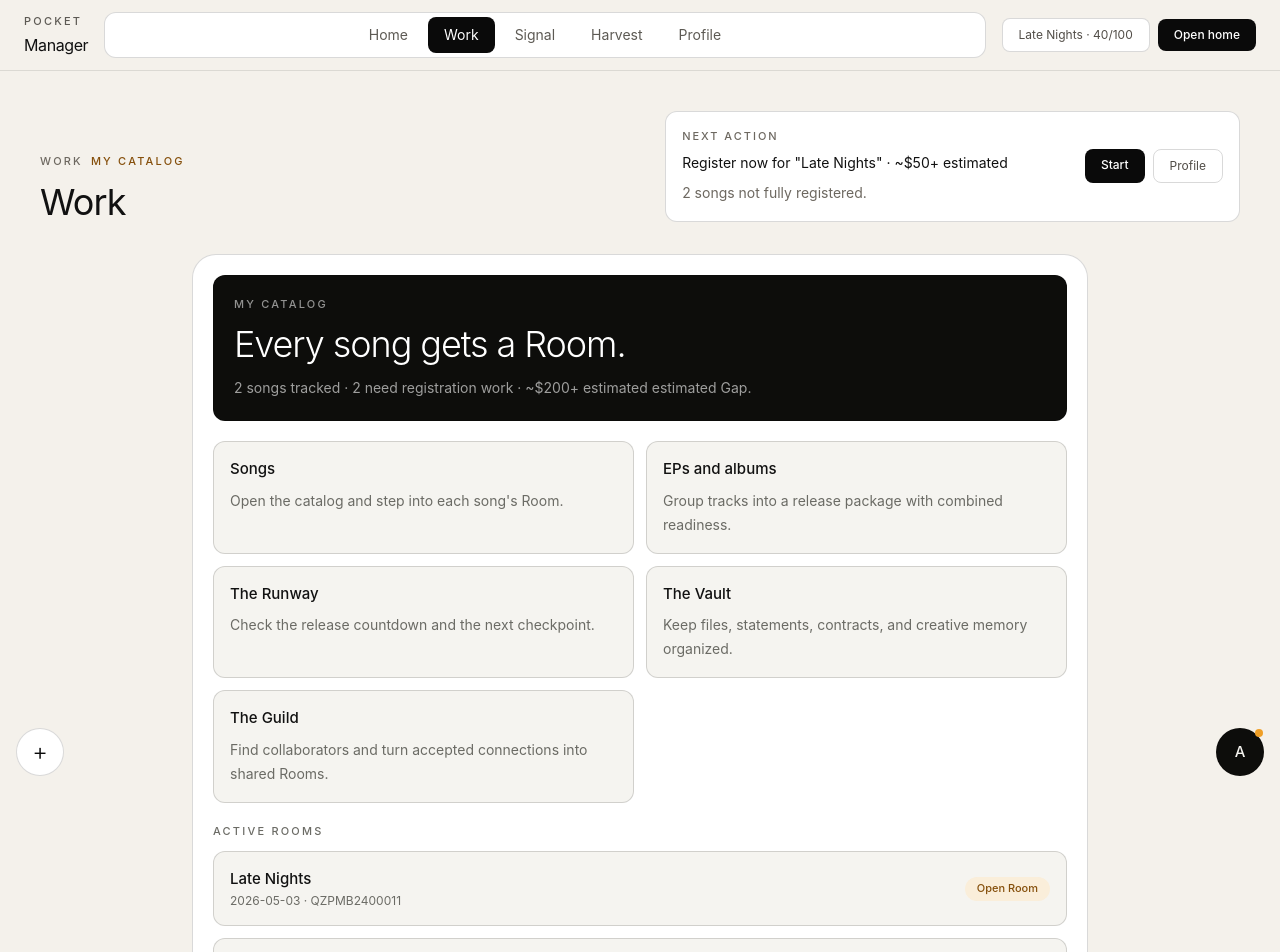
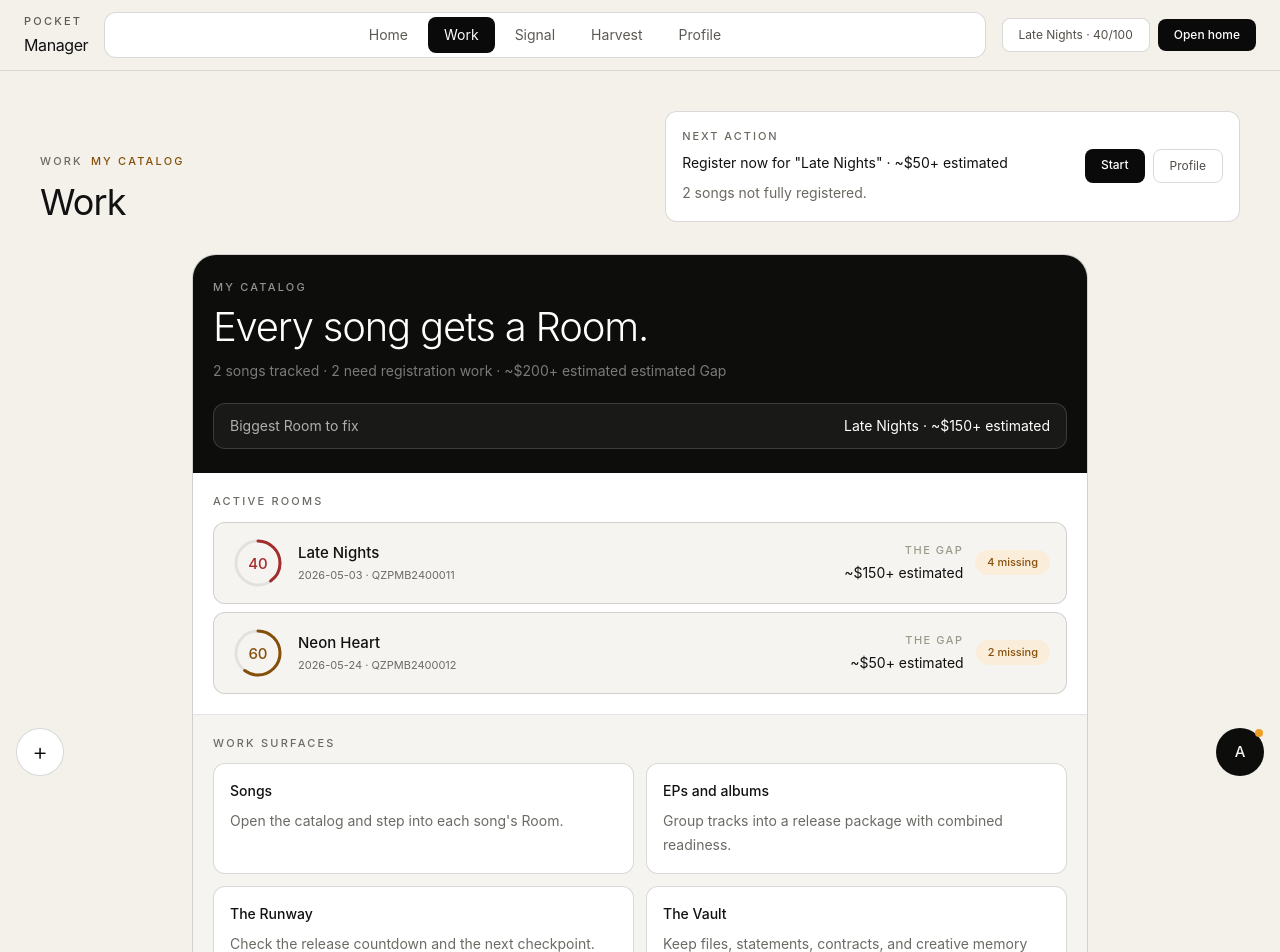
Before and after one commit to oogunbiyi22/pocket-manager, a Next.js app: page /work in a window 1280 px wide. Shown: the top 952 px of the page. Built offline with nearby package versions, Linux system fonts and the light colour scheme.

Commit message:
Rebuild Work as catalog command surface

```diff
--- a/src/app/work/page.tsx
+++ b/src/app/work/page.tsx
@@ -3,7 +3,14 @@
 import Link from "next/link";
 import { AppShell } from "@/components/app-shell";
 import { usePocket } from "@/components/pocket-provider";
-import { formatGapEstimate, getRevenueGapSummary } from "@/lib/backstage-data";
+import {
+  formatGapEstimate,
+  getRevenueGapSummary,
+  getSongEstimatedGap,
+  getSongGapScore,
+  getSongReadinessScore,
+  type SongCatalogItem,
+} from "@/lib/backstage-data";
 
 const workAreas = [
   {
@@ -36,42 +43,146 @@ const workAreas = [
 export default function WorkPage() {
   const { songs } = usePocket();
   const summary = getRevenueGapSummary(songs);
+  const highestGapSong = [...songs].sort((a, b) => getSongEstimatedGap(b) - getSongEstimatedGap(a))[0];
 
   return (
     <AppShell title="Work" eyebrow="My catalog">
-      <main className="mx-auto max-w-4xl rounded-[24px] border-[0.5px] border-black/15 bg-white p-5 text-[#111]">
-        <section className="rounded-xl border-[0.5px] border-black/15 bg-[#0d0d0b] p-5 text-white">
+      <main className="mx-auto max-w-4xl overflow-hidden rounded-[24px] border-[0.5px] border-black/15 bg-[#f5f4f0] text-[#111]">
+        <section className="bg-[#0d0d0b] px-5 py-6 text-white">
           <div className="text-[11px] font-medium uppercase tracking-[0.2em] text-white/55">My catalog</div>
-          <h2 className="mt-3 text-4xl font-light tracking-[-0.03em]">Every song gets a Room.</h2>
-          <p className="mt-3 max-w-2xl text-sm leading-6 text-white/60">
-            {summary.totalSongs} songs tracked · {summary.songsWithGaps} need registration work · {formatGapEstimate(summary.totalEstimatedGap)} estimated Gap.
+          <h2 className="mt-3 text-[40px] font-light leading-none tracking-[-0.03em]">Every song gets a Room.</h2>
+          <p className="mt-3 max-w-2xl text-sm leading-6 text-white/45">
+            {summary.totalSongs} songs tracked · {summary.songsWithGaps} need registration work ·{" "}
+            {formatGapEstimate(summary.totalEstimatedGap)} estimated Gap
           </p>
+          {highestGapSong ? (
+            <Link
+              href={`/projects/${highestGapSong.id}`}
+              className="mt-5 flex items-center justify-between gap-4 rounded-xl border-[0.5px] border-white/15 bg-white/5 px-4 py-3 text-sm transition hover:bg-white/10"
+            >
+              <span className="text-white/65">Biggest Room to fix</span>
+              <span className="text-right text-white">
+                {highestGapSong.title} · {formatGapEstimate(getSongEstimatedGap(highestGapSong))}
+              </span>
+            </Link>
+          ) : null}
         </section>
 
-        <section className="mt-5 grid gap-3 sm:grid-cols-2">
-          {workAreas.map((area) => (
-            <Link key={area.href} href={area.href} className="rounded-xl border-[0.5px] border-black/15 bg-[#f5f4f0] p-4 transition hover:border-black/35">
-              <div className="text-[15px] font-medium text-[#111]">{area.title}</div>
-              <p className="mt-2 text-sm leading-6 text-[#6b6b65]">{area.body}</p>
-            </Link>
-          ))}
+        <section className="border-b border-black/10 bg-white px-5 py-5">
+          <div className="mb-3 text-[11px] font-medium uppercase tracking-[0.2em] text-[#6b6b65]">Active Rooms</div>
+          <div className="space-y-2">
+            {songs.slice(0, 5).map((song) => (
+              <RoomRow key={song.id} song={song} />
+            ))}
+          </div>
         </section>
 
-        <section className="mt-5">
-          <div className="mb-3 text-[11px] font-medium uppercase tracking-[0.2em] text-[#6b6b65]">Active rooms</div>
-          <div className="space-y-3">
-            {songs.slice(0, 4).map((song) => (
-              <Link key={song.id} href={`/projects/${song.id}`} className="flex items-center justify-between gap-4 rounded-xl border-[0.5px] border-black/15 bg-[#f5f4f0] p-4 text-sm transition hover:border-black/35">
-                <div>
-                  <div className="text-[15px] font-medium text-[#111]">{song.title}</div>
-                  <div className="mt-1 text-xs text-[#6b6b65]">{song.releaseDate} · {song.isrc}</div>
-                </div>
-                <span className="rounded-full bg-[#faeeda] px-3 py-1 text-[11px] font-medium text-[#854f0b]">Open Room</span>
+        <section className="border-b border-black/10 px-5 py-5">
+          <div className="mb-3 text-[11px] font-medium uppercase tracking-[0.2em] text-[#6b6b65]">Work surfaces</div>
+          <div className="grid gap-3 sm:grid-cols-2">
+            {workAreas.map((area) => (
+              <Link
+                key={area.href}
+                href={area.href}
+                className="rounded-xl border-[0.5px] border-black/15 bg-white p-4 transition hover:border-black/35"
+              >
+                <div className="text-[14px] font-medium text-[#111]">{area.title}</div>
+                <p className="mt-2 text-sm leading-6 text-[#6b6b65]">{area.body}</p>
               </Link>
             ))}
           </div>
+        </section>
+
+        <section className="grid gap-3 px-5 py-5 sm:grid-cols-3">
+          <WorkMetric label="Catalog Gap" value={formatGapEstimate(summary.totalEstimatedGap)} tone="warning" />
+          <WorkMetric label="Rooms open" value={`${summary.totalSongs}`} tone="neutral" />
+          <WorkMetric label="Income paths" value={`${summary.activeIncomeStreams}`} tone="complete" />
         </section>
       </main>
     </AppShell>
   );
 }
+
+function RoomRow({ song }: { song: SongCatalogItem }) {
+  const readiness = getSongReadinessScore(song);
+  const gap = getSongEstimatedGap(song);
+  const gapScore = getSongGapScore(song);
+  const missingCount = song.revenueStreams.filter((stream) => stream.estimatedGap > 0).length;
+
+  return (
+    <Link
+      href={`/projects/${song.id}`}
+      className="flex items-center gap-3 rounded-xl border-[0.5px] border-black/15 bg-[#f5f4f0] px-4 py-3 transition hover:border-black/35"
+    >
+      <ReadinessRing score={readiness} />
+      <div className="min-w-0 flex-1">
+        <div className="truncate text-[15px] font-medium text-[#111]">{song.title}</div>
+        <div className="mt-0.5 truncate text-[11px] text-[#6b6b65]">
+          {song.releaseDate} · {song.isrc}
+        </div>
+      </div>
+      <div className="hidden text-right sm:block">
+        <div className="text-[11px] font-medium uppercase tracking-[0.14em] text-[#9a9a8a]">The Gap</div>
+        <div className="mt-1 text-sm text-[#111]">{formatGapEstimate(gap)}</div>
+      </div>
+      <span className={`shrink-0 rounded-full px-3 py-1 text-[11px] font-medium ${gapBadgeClass(gapScore)}`}>
+        {missingCount ? `${missingCount} missing` : "Ready"}
+      </span>
+    </Link>
+  );
+}
+
+function ReadinessRing({ score }: { score: number }) {
+  const radius = 22;
+  const circumference = 2 * Math.PI * radius;
+  const fill = (score / 100) * circumference;
+  const color = score === 100 ? "#3b6d11" : score > 40 ? "#854f0b" : "#a32d2d";
+
+  return (
+    <svg width="56" height="56" viewBox="0 0 56 56" className="shrink-0">
+      <circle cx="28" cy="28" r={radius} fill="none" stroke="rgba(0,0,0,0.08)" strokeWidth="3" />
+      <circle
+        cx="28"
+        cy="28"
+        r={radius}
+        fill="none"
+        stroke={color}
+        strokeDasharray={`${fill} ${circumference}`}
+        strokeLinecap="round"
+        strokeWidth="3"
+        transform="rotate(-90 28 28)"
+      />
+      <text x="28" y="28" dominantBaseline="central" fill={color} fontSize="15" fontWeight="500" textAnchor="middle">
+        {score}
+      </text>
+    </svg>
+  );
+}
+
+function WorkMetric({ label, value, tone }: { label: string; value: string; tone: "warning" | "complete" | "neutral" }) {
+  const toneClass =
+    tone === "warning"
+      ? "bg-[#faeeda] text-[#854f0b]"
+      : tone === "complete"
+        ? "bg-[#eaf3de] text-[#3b6d11]"
+        : "bg-white text-[#111]";
+
+  return (
+    <div className={`rounded-xl border-[0.5px] border-black/15 p-4 ${toneClass}`}>
+      <div className="text-[10px] font-medium uppercase tracking-[0.18em] opacity-70">{label}</div>
+      <div className="mt-2 text-[28px] font-normal leading-none">{value}</div>
+    </div>
+  );
+}
+
+function gapBadgeClass(score: number) {
+  if (score === 0) {
+    return "bg-[#eaf3de] text-[#3b6d11]";
+  }
+
+  if (score >= 60) {
+    return "bg-[#fcebeb] text-[#a32d2d]";
+  }
+
+  return "bg-[#faeeda] text-[#854f0b]";
+}
```
